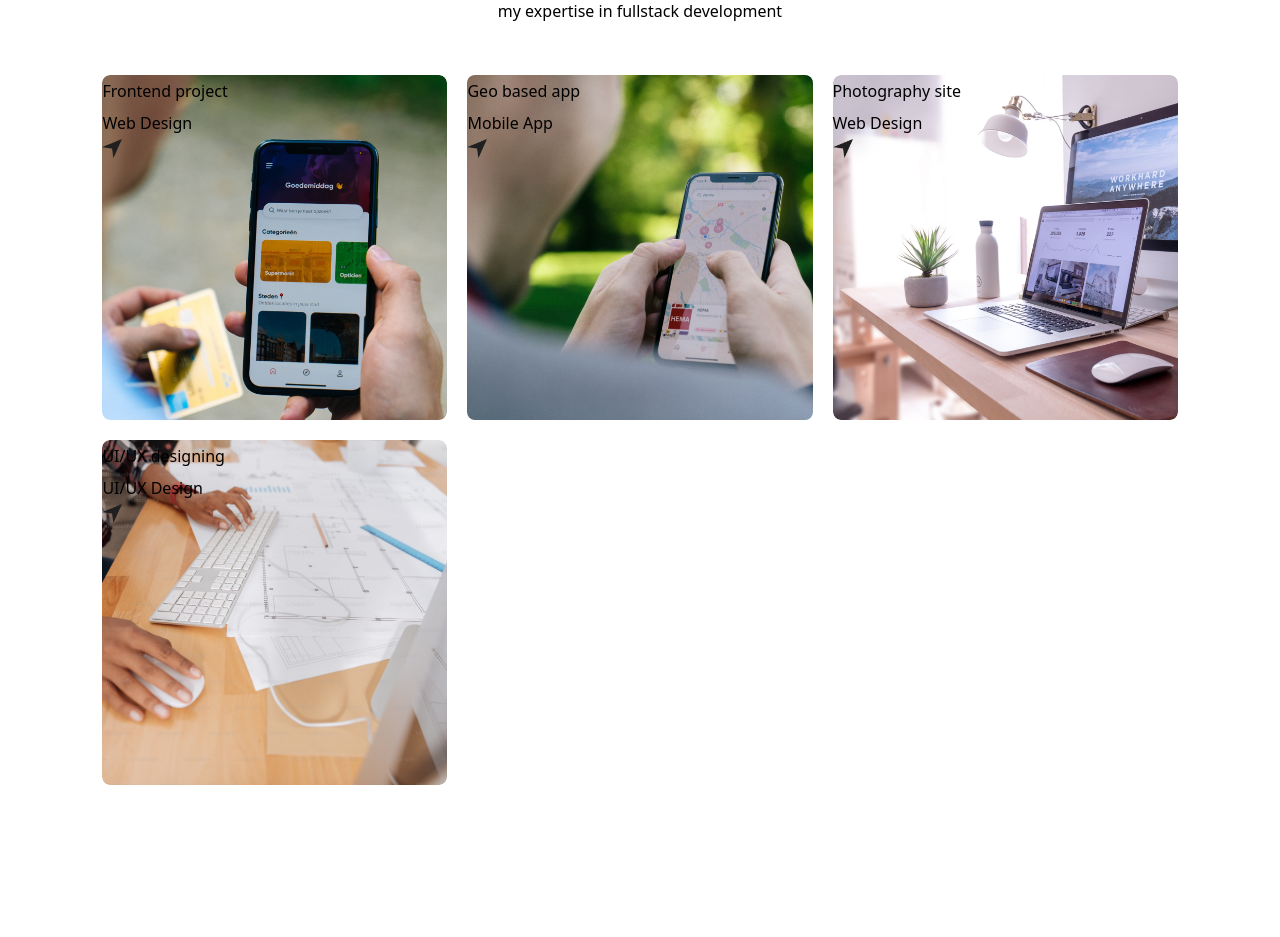
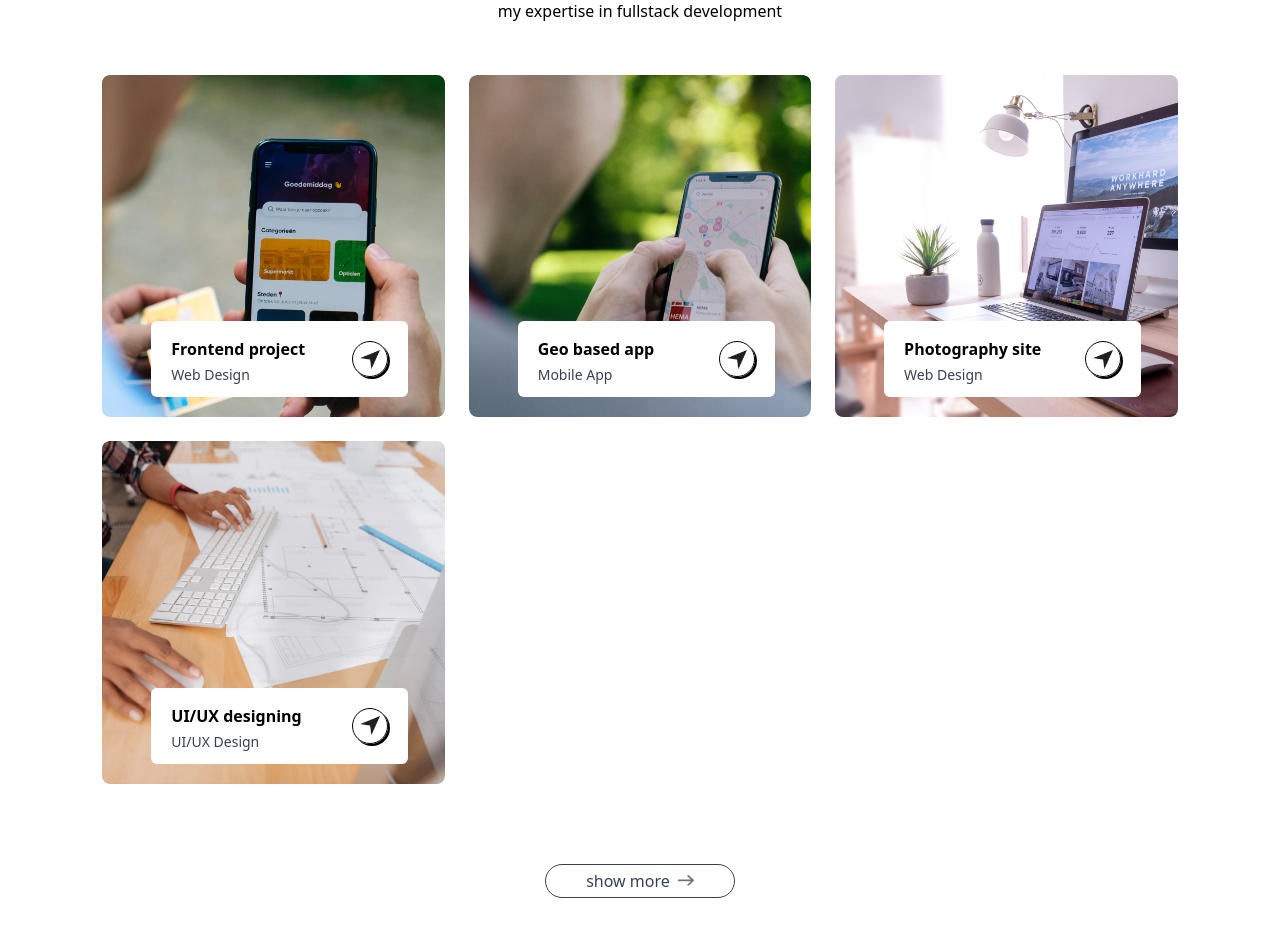
Before and after one commit to MogesBekele/portfolio-in-nextjs, a Next.js app: page / in a window 1280 px wide. Shown: the part 3120-4057 px from the top of the page. Before the commit the page ends 3985 px from the top, so only its background shows below. Built offline with nearby package versions, Linux system fonts and the light colour scheme; a web font is replaced by a local one.

Commit message:
added the project card

```diff
--- a/components/Work.tsx
+++ b/components/Work.tsx
@@ -11,22 +11,26 @@ const Work = () => {
         welcome to my web development portfolio Explore a collection of projects
         showcasing my expertise in fullstack development
       </p>
-      <div className='grid grid-cols-1 sm:grid-cols-2 xl:grid-cols-3 2xl:grid-cols-2 gap-5 my-10'>
+      <div className="grid grid-cols-1 sm:grid-cols-2 xl:grid-cols-3 2xl:grid-cols-2 gap-6 my-10">
         {workData.map((project, index) => (
-          <div className="aspect-square bg-no-repeat bg-cover bg-center rounded-lg relative cursor-pointer group"
+          <div
+            className="aspect-square bg-no-repeat bg-cover bg-center rounded-lg relative cursor-pointer group"
             key={index}
             style={{ backgroundImage: `url(${project.bgImage})` }}
           >
-            <div>
-              <h2>{project.title}</h2>
-              <p>{project.description}</p>
-            </div>
-            <div>
-              <Image alt="send icon" src={assets.send_icon} className="w-5"/>
+            <div className="bg-white w-9/12 rounded-md absolute bottom-5 left-1/7  -traslate-x-1/2 py-3 px-5 flex items-center justify-between duration-500 group-hover:bottom-7">
+              <div>
+                <h2 className="font-semibold">{project.title}</h2>
+                <p className="text-sm text-gray-700">{project.description}</p>
+              </div>
+              <div className="border rounded-full border-black w-9 aspect-square flex items-center justify-center shadow-[2px_2px_0_#000] group-hover:bg-lime-300 transtion">
+                <Image alt="send icon" src={assets.send_icon} className="w-5" />
+              </div>
             </div>
           </div>
         ))}
       </div>
+      <a href="" className="w-max flex items-center justify-center gap-2 text-gray-700 border-[0.5px] rounded-full y-3 px-10 mx-auto my-20 hover:bg-lime-300 duration-500">show more <Image src={assets.right_arrow_bold} alt="right arrow " className="w-4"/> </a>
     </div>
   );
 };
```
